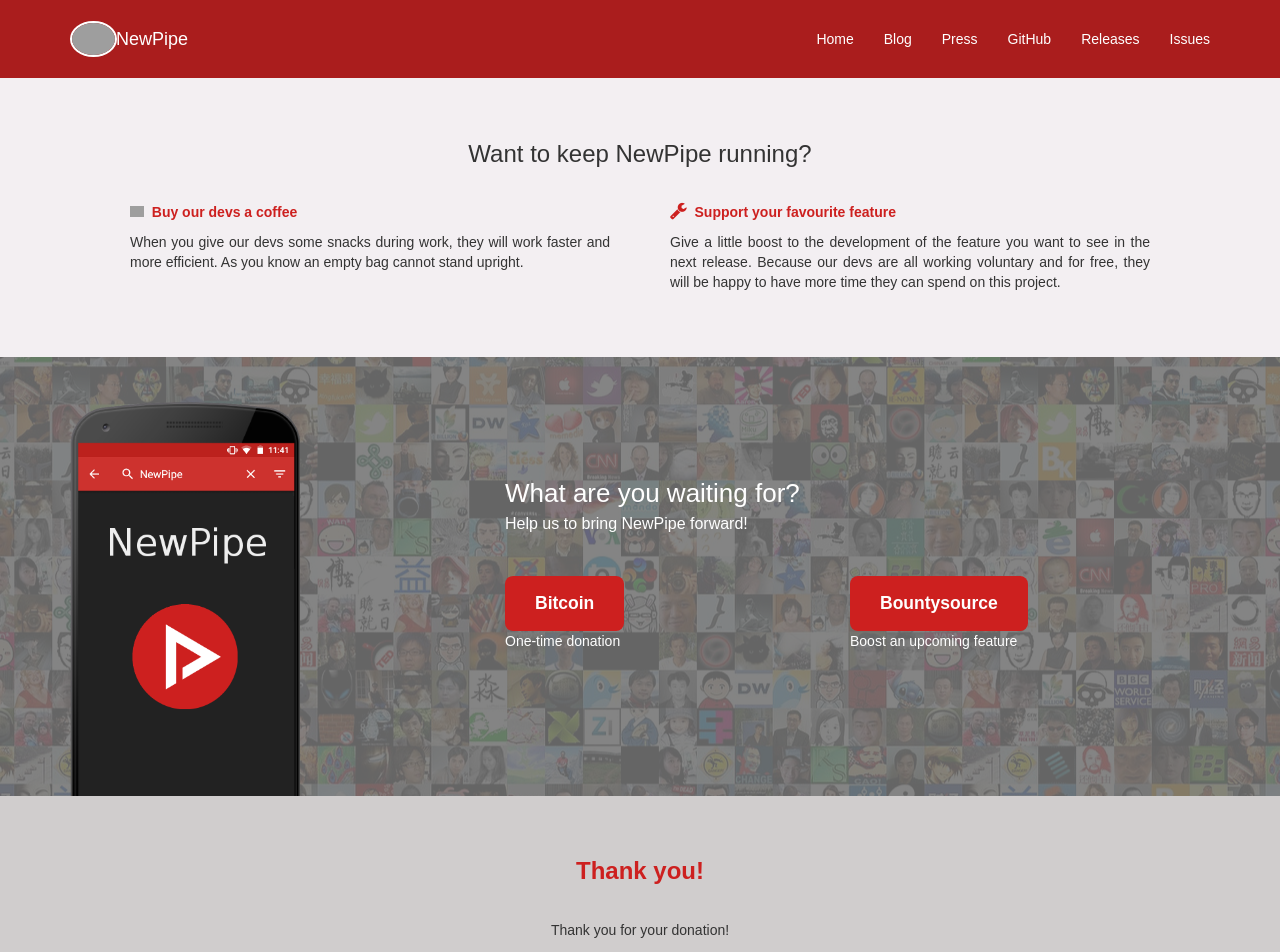
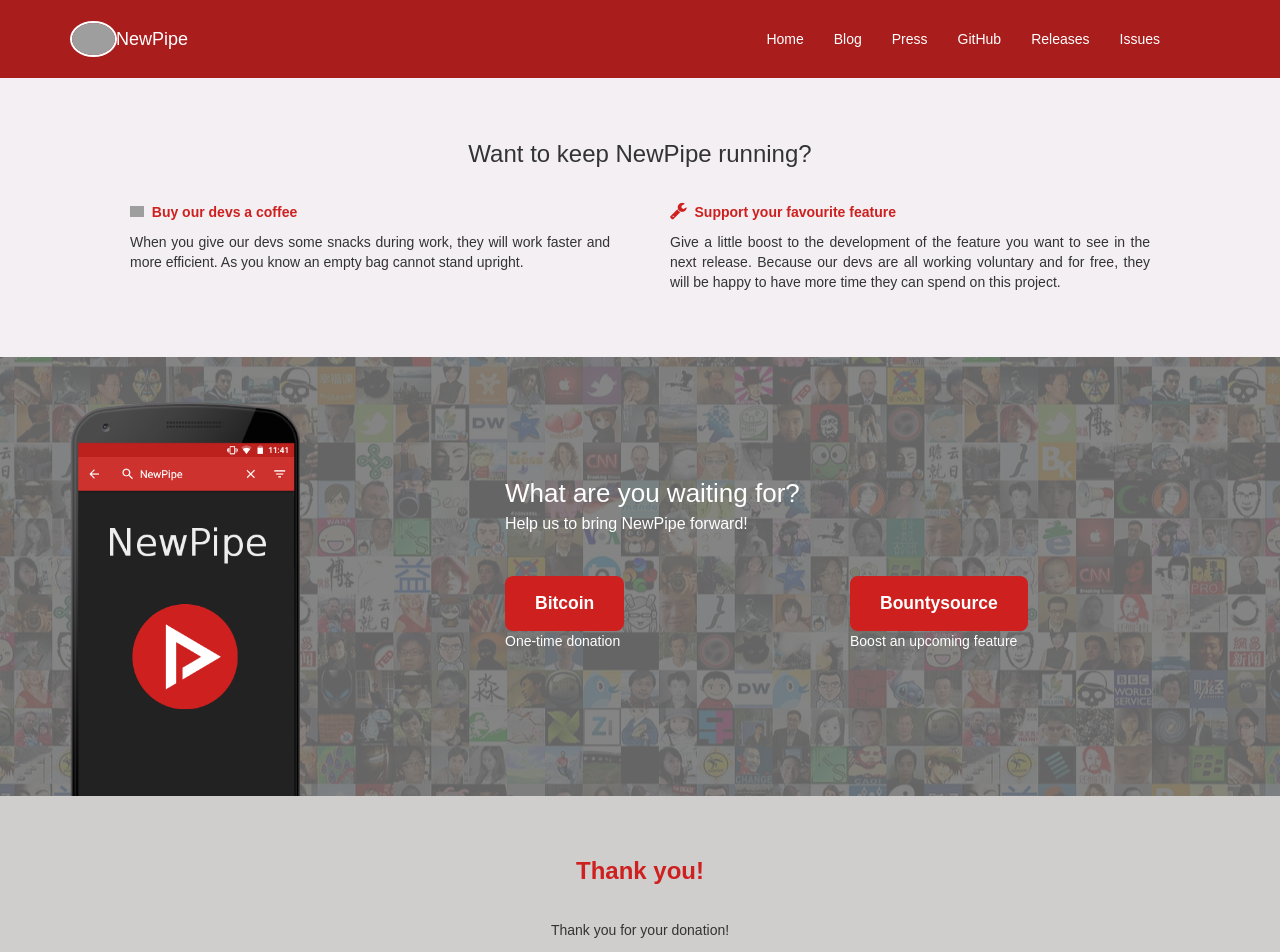
Before and after one commit to TeamNewPipe/website, a Jekyll site: the page built from donate/index.html, in a window 1280 px wide. Shown: the top 952 px of the page. Built offline with Jekyll 4.4.1, drawn with Linux system fonts in a browser that asks for light colours; grey boxes are pictures that could not be loaded.

Commit message:
Fix menu inconsistency leading to wrong clicks
Fixes #48

```diff
--- a/_includes/blog_nav.html
+++ b/_includes/blog_nav.html
@@ -2,7 +2,7 @@
 <div class="navbar-wrapper navbar-full-bg navbar-fixed-top" id="header">
     <div class="container">
         <nav class="navbar navbar-inverse">
-            <!--<div class="container">-->
+            <div class="container">
                 <div class="navbar-header">
                     <button type="button" class="navbar-toggle collapsed" data-toggle="collapse" data-target="#navbar" aria-expanded="false" aria-controls="navbar" >
                         <span class="sr-only">Toggle navigation</span>
@@ -35,7 +35,7 @@
                         <li><a href="https://github.com/TeamNewPipe/NewPipe/issues/">Issues</a></li>
                     </ul>
                 </div>
-            <!--</div>-->
+            </div>
         </nav>
     </div>
 </div> <!-- header -->
--- a/_includes/press_header.html
+++ b/_includes/press_header.html
@@ -3,6 +3,7 @@
 <div class="navbar-wrapper navbar-full-bg navbar-fixed-top" id="header">
     <div class="container">
         <nav class="navbar navbar-inverse">
+            <div class="container">
                 <div class="navbar-header">
                     <button type="button" class="navbar-toggle collapsed" data-toggle="collapse" data-target="#navbar" aria-expanded="false" aria-controls="navbar">
                         <span class="sr-only">Toggle navigation</span>
@@ -22,6 +23,7 @@
                         <li><a href="https://github.com/TeamNewPipe/NewPipe/issues/">Issues</a></li>
                     </ul>
                 </div>
+            </div>
         </nav>
     </div>
 </div> <!-- Navigation -->
--- a/css/style.css
+++ b/css/style.css
@@ -211,16 +211,17 @@
 .navbar {
     margin-bottom: 0;
 }
-.navbar-wrapper {
+#navbar-wrapper {
+    margin: 7px 0;
     position: relative;
 }
-.navbar-wrapper.navbar-static-top {
+#navbar-wrapper.navbar-static-top {
     top: 0;
     right: 0;
     left: 0;
     z-index: 20;
 }
-.navbar-wrapper.navbar-fixed-top {
+#navbar-wrapper.navbar-fixed-top {
     position: fixed;
 }
 .modal-open /*.navbar-fixed-top*/ .navbar-toggle {
@@ -276,7 +277,7 @@
     margin-left: 46px;
 }
 .navbar-full-bg .navbar-inverse .navbar-nav {
-    margin-right: 0;
+    margin-right: 20px;
 }
 .navbar-inverse .navbar-nav > li > a {
     color: white;
--- a/donate/index.html
+++ b/donate/index.html
@@ -40,6 +40,7 @@
 <div class="navbar-wrapper navbar-full-bg navbar-static-top" id="header">
     <div class="container">
         <nav class="navbar navbar-inverse">
+            <div class="container">
                 <div class="navbar-header">
                     <button type="button" class="navbar-toggle collapsed" data-toggle="collapse" data-target="#navbar" aria-expanded="false" aria-controls="navbar">
                         <span class="sr-only">Toggle navigation</span>
@@ -58,6 +59,7 @@
                         <li><a href="https://github.com/TeamNewPipe/NewPipe/releases/">Releases</a></li>
                         <li><a href="https://github.com/TeamNewPipe/NewPipe/issues/">Issues</a></li>
                     </ul>
+                </div>
             </div>
         </nav>
     </div>
--- a/index.html
+++ b/index.html
@@ -50,7 +50,7 @@
     <div class="header-wrapper">
 
         <!-- navigation -->
-        <div class="navbar-wrapper">
+        <div id="navbar-wrapper">
             <div class="container">
                 <nav class="navbar navbar-inverse navbar-static-top">
                     <div class="container">
```
Also changed, not shown: css/blog.css (+3 -4 lines). Lines whose indentation alone changed are shown as unchanged.
